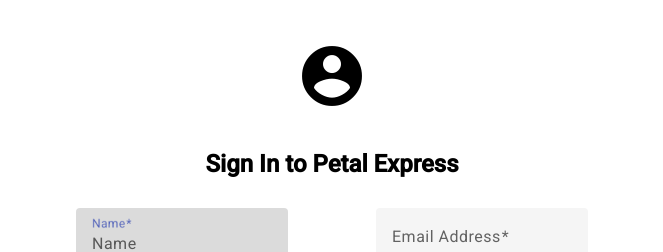
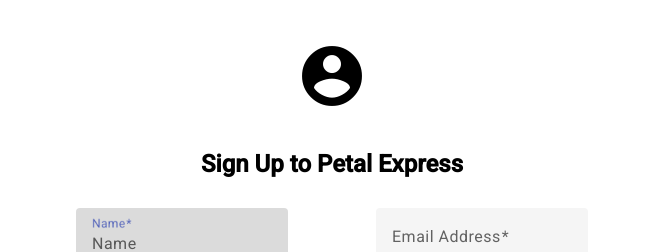
Before and after one commit to miraphilip5/angular-project-web_warriors, an Angular app in the folder petal_express_app/: page /register in a window 1280 px wide. Shown: the top 252 px of the page, without its empty margins (308-971 px from the left). Built offline with nearby package versions, Linux system fonts and the light colour scheme.

Commit message:
changed title text in registration

```diff
--- a/petal_express_app/src/app/components/register/register.component.html
+++ b/petal_express_app/src/app/components/register/register.component.html
@@ -4,7 +4,7 @@
     <div class="avatar-container">
       <mat-icon class="avatar-icon">account_circle</mat-icon>
     </div>
-    <h1 class="login-header">Sign In to Petal Express</h1>
+    <h1 class="login-header">Sign Up to Petal Express</h1>
     <div class="form-field">
       <mat-form-field appearance="fill">
         <mat-label>Name</mat-label>
```
